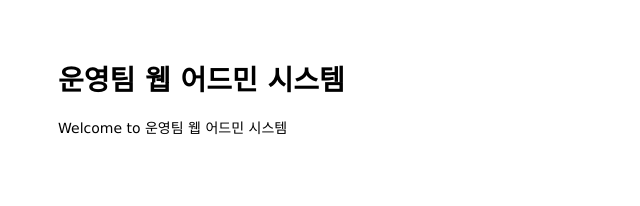
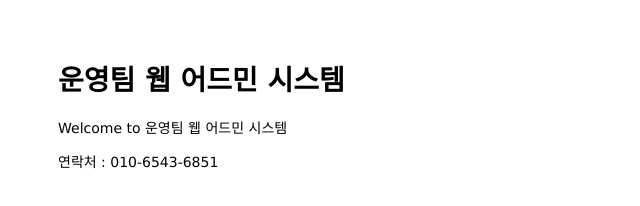
Before and after one commit to yulimlvphs/mastering-git-github, a website: page public/index.html in a window 1280 px wide. Shown: the whole page, without its empty margins (0-640 px from the left). Drawn offline with Linux system fonts and the light colour scheme.

Commit message:
Add hotline to main page

```diff
--- a/public/index.html
+++ b/public/index.html
@@ -9,5 +9,7 @@
   <h1>운영팀 웹 어드민 시스템</h1>
   <p>Welcome to 운영팀 웹 어드민 시스템</p>
 </body>
-
+<footer>
+  <p>연락처 : 010-6543-6851</p>
+</footer>
 </html>
```
